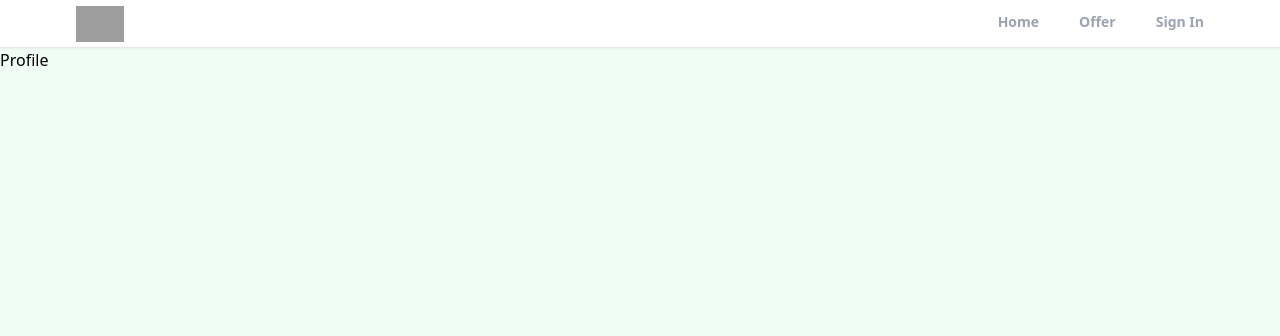
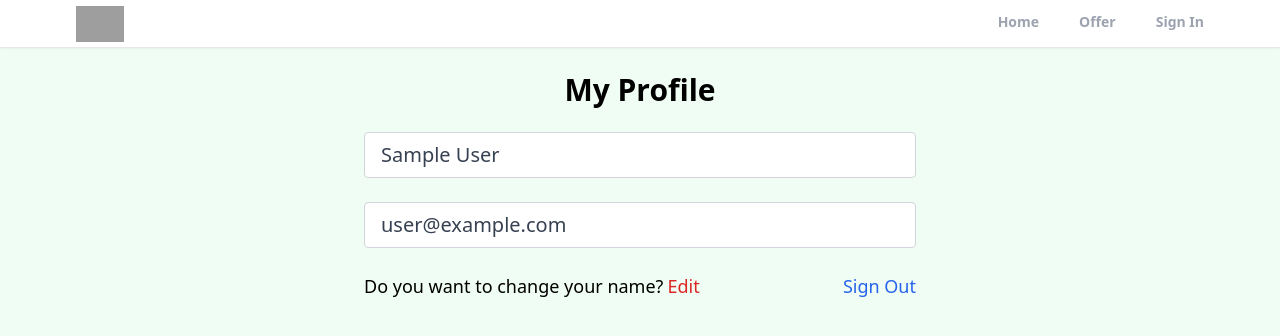
Before and after one commit to BenHuang9/Realtor, a React (Create React App) app: page /profile in a window 1280 px wide. Shown: the top 336 px of the page. Built offline with nearby package versions, Linux system fonts and the light colour scheme; no server answers; sample sign-in values are in the browser's storage; grey boxes are pictures that could not be loaded.

Commit message:
create privaterouter, custom hook, logout functions

```diff
--- a/src/App.js
+++ b/src/App.js
@@ -6,6 +6,7 @@
 import SignIn from "./pages/SignIn";
 import SignUp from "./pages/SignUp";
 import Header from "./components/Header";
+import PrivateRouter from "./components/PrivateRouter";
 import { ToastContainer } from "react-toastify";
 import 'react-toastify/dist/ReactToastify.css';
 
@@ -16,7 +17,9 @@
         <Header />
         <Routes>
           <Route path="/" element={<Home />} />
-          <Route path="/profile" element={<Profile />} />
+          <Route path="/profile" element={<PrivateRouter />}>
+            <Route path="/profile" element={<Profile />} />
+          </Route>
           <Route path="/sign-in" element={<SignIn />} />
           <Route path="/sign-up" element={<SignUp />} />
           <Route path="/forgot-password" element={<ForgotPassword />} />
--- a/src/components/Header.jsx
+++ b/src/components/Header.jsx
@@ -1,17 +1,7 @@
 import React from 'react'
-import { useLocation, useNavigate } from 'react-router'
 import { NavLink } from 'react-router-dom';
 
 function Header() {
-    const location = useLocation();
-    const navigation = useNavigate();
-    function pathMathRoute(route){
-        if (route === location.pathname){
-            return true
-        }
-    }
-
-
   return (
     <div className="bg-white border-b shadow-sm sticky top-0 z-50">
         <header className='flex justify-between items-center px-3 max-w-6xl mx-auto'>
--- /dev/null
+++ b/src/components/PrivateRouter.jsx
@@ -0,0 +1,12 @@
+import { Outlet, Navigate } from "react-router-dom";
+import {useAuthStatus} from "../hooks/useAuthStatus"
+
+function PrivateRouter() {
+  const { loggedIn, checkingStatus } = useAuthStatus();
+  if (checkingStatus) {
+    return <h3>Loading...</h3>;
+  }
+  return loggedIn ? <Outlet /> : <Navigate to="/sign-in" />;
+}
+
+export default PrivateRouter
--- /dev/null
+++ b/src/hooks/useAuthStatus.jsx
@@ -0,0 +1,21 @@
+import { useEffect, useState } from "react";
+import { getAuth, onAuthStateChanged } from "firebase/auth";
+
+export function useAuthStatus() {
+  const [loggedIn, setLoggedIn] = useState(false);
+  const [checkingStatus, setCheckingStatus] = useState(true);
+
+  useEffect(() => {
+    const auth = getAuth();
+    onAuthStateChanged(auth, (user) => {
+        // if the user is authorized in firebase,we set loggedIn to true
+        if (user) {
+            setLoggedIn(true);
+        }
+        // change checking status to false if is log in
+        setCheckingStatus(false);
+    });
+  }, []);
+  // return the statement after checking
+  return { loggedIn, checkingStatus };
+}
--- a/src/pages/Profile.jsx
+++ b/src/pages/Profile.jsx
@@ -1,8 +1,45 @@
-import React from 'react'
+import { getAuth } from 'firebase/auth'
+import React, { useState } from 'react'
+import { useNavigate } from 'react-router-dom'
 
 function Profile() {
+
+  const auth = getAuth()
+  const [formData, setFormData] = useState({
+    name: auth.currentUser.displayName,
+    email: auth.currentUser.email
+  })
+
+  const {name, email} = formData
+  const navigate = useNavigate()
+
+  function onLogout(){
+    auth.signOut()
+    navigate('/')
+  }
+
+
   return (
-    <div>Profile</div>
+    <>
+      <section className="max-w-6xl mx-auto flex justify-center items-center flex-col">
+        <h1 className="text-3xl text-center mt-6 font-bold">My Profile</h1>
+
+
+        <div className="w-full md:w-[50%] mt-6 px-3">
+          <form>
+          <input type="text" id="name" value={name} disabled className="w-full mb-6 px-4 py-2 text-xl text-gray-700 bg-white border border-gray-300 rounded transition ease-in-out"/>
+          <input type="text" id="email" value={email} disabled className="w-full  mb-6 px-4 py-2 text-xl text-gray-700 bg-white border border-gray-300 rounded transition ease-in-out" />
+
+          <div className="flex justify-between whitespace-nowrap text-sm sm:text-lg mb-6">
+            <p className="flex items-center ">Do you want to change your name?
+              <span className="text-red-600 hover:text-red-700 transition ease-in-out duration-200 ml-1 cursor-pointer"> Edit</span>
+            </p>
+            <p onClick={onLogout}className="text-blue-600 hover:text-blue-800 transition ease-in-out duration-200 ml-1 cursor-pointer">Sign Out</p>
+          </div>
+          </form>
+        </div>
+      </section>
+    </>
   )
 }
 
```
Also changed, not shown: 2 other files (tests, documents, lock files or other folders).
